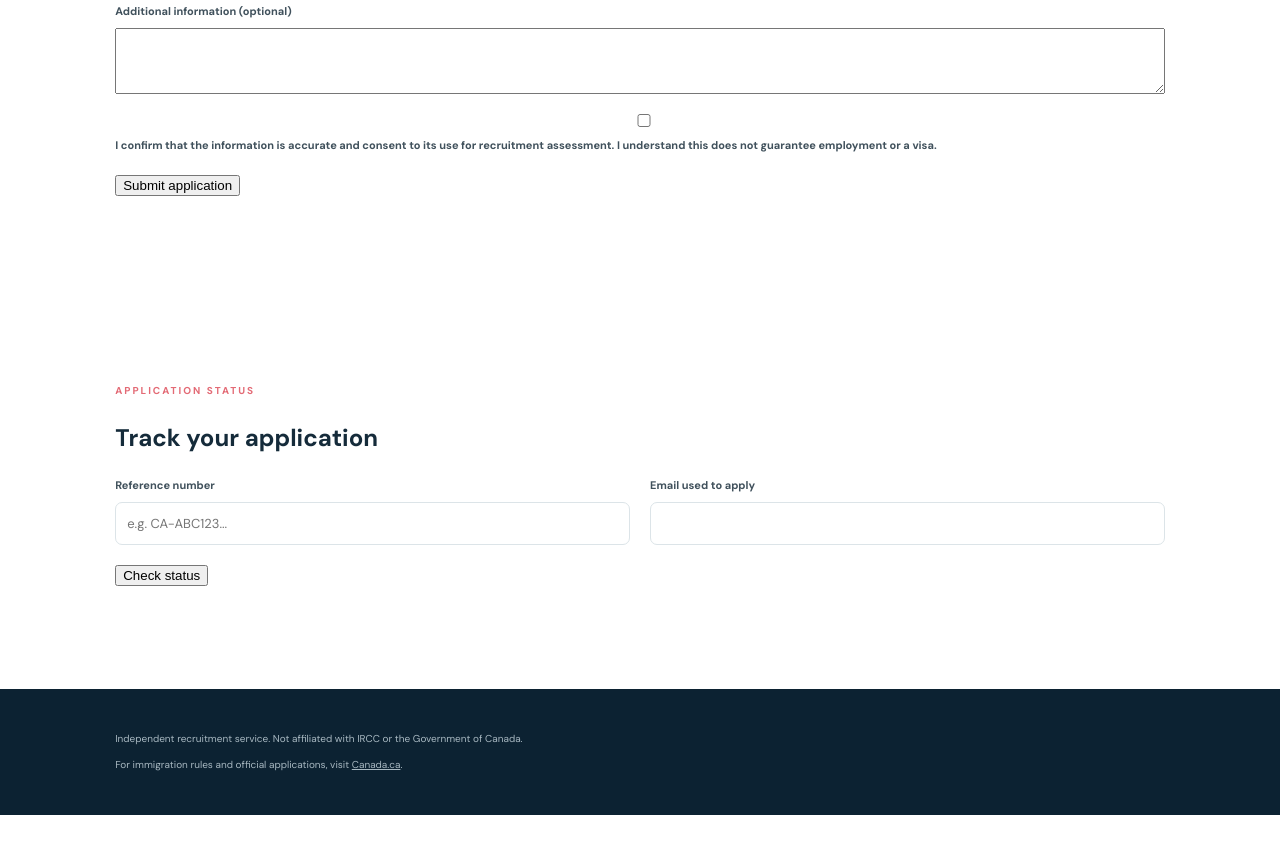
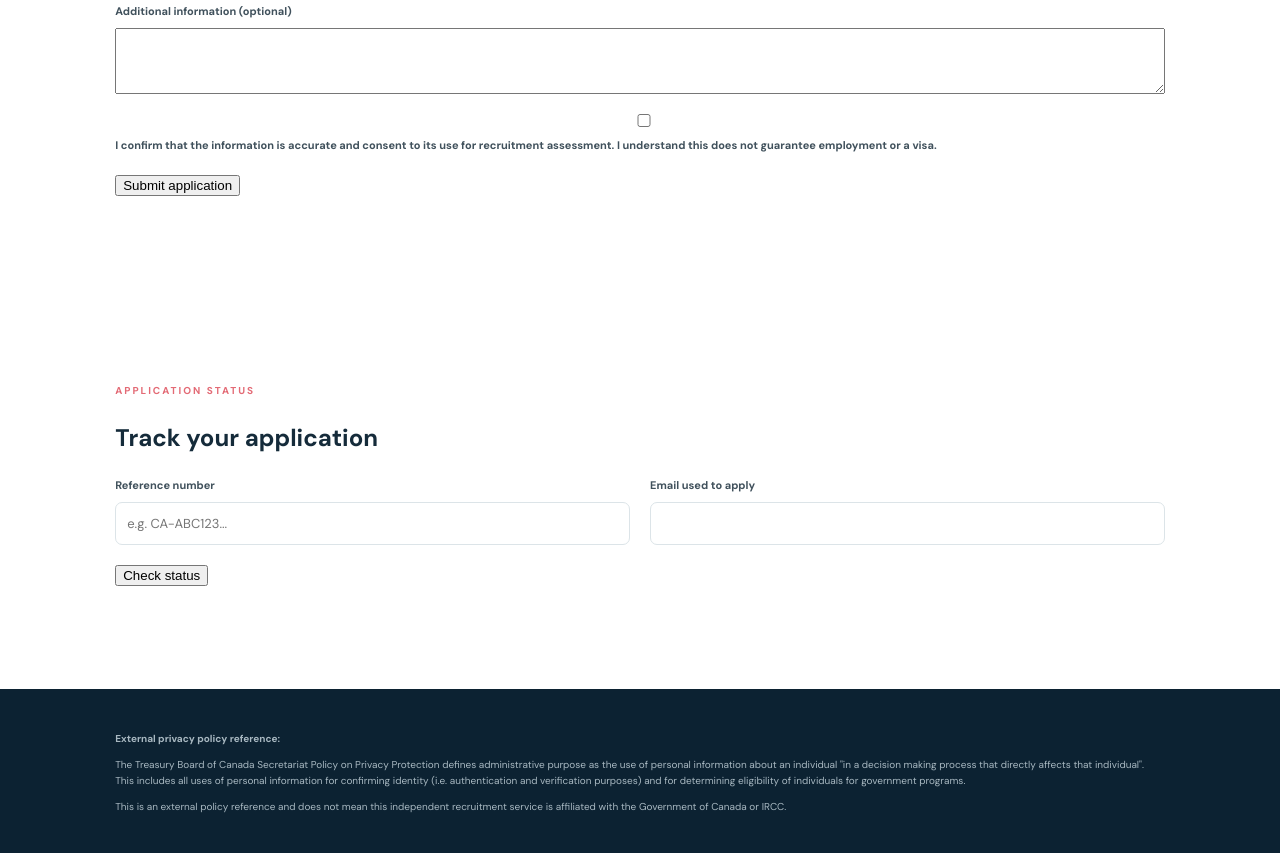
Before and after one commit to wicobig483-ui/VISA-APPLICATION-, a website: page public/index.html in a window 1280 px wide. Shown: the part 1700-2553 px from the top of the page. Before the commit the page ends 2515 px from the top, so only its background shows below. Drawn offline with Linux system fonts and the light colour scheme; no server answers.

Commit message:
Update index.html

```diff
--- a/public/index.html
+++ b/public/index.html
@@ -176,10 +176,18 @@
 
 <footer>
   <div class="wrap">
-    <p>Independent recruitment service. Not affiliated with IRCC or the Government of Canada.</p>
+    <p><strong>External privacy policy reference:</strong></p>
     <p>
-      For immigration rules and official applications, visit
-      <a href="https://www.canada.ca/en/immigration-refugees-citizenship/services/work-canada.html" target="_blank" rel="noopener">Canada.ca</a>.
+      The Treasury Board of Canada Secretariat Policy on Privacy Protection
+      defines administrative purpose as the use of personal information about
+      an individual "in a decision making process that directly affects that
+      individual". This includes all uses of personal information for confirming
+      identity (i.e. authentication and verification purposes) and for
+      determining eligibility of individuals for government programs.
+    </p>
+    <p>
+      This is an external policy reference and does not mean this independent
+      recruitment service is affiliated with the Government of Canada or IRCC.
     </p>
   </div>
 </footer>
```
